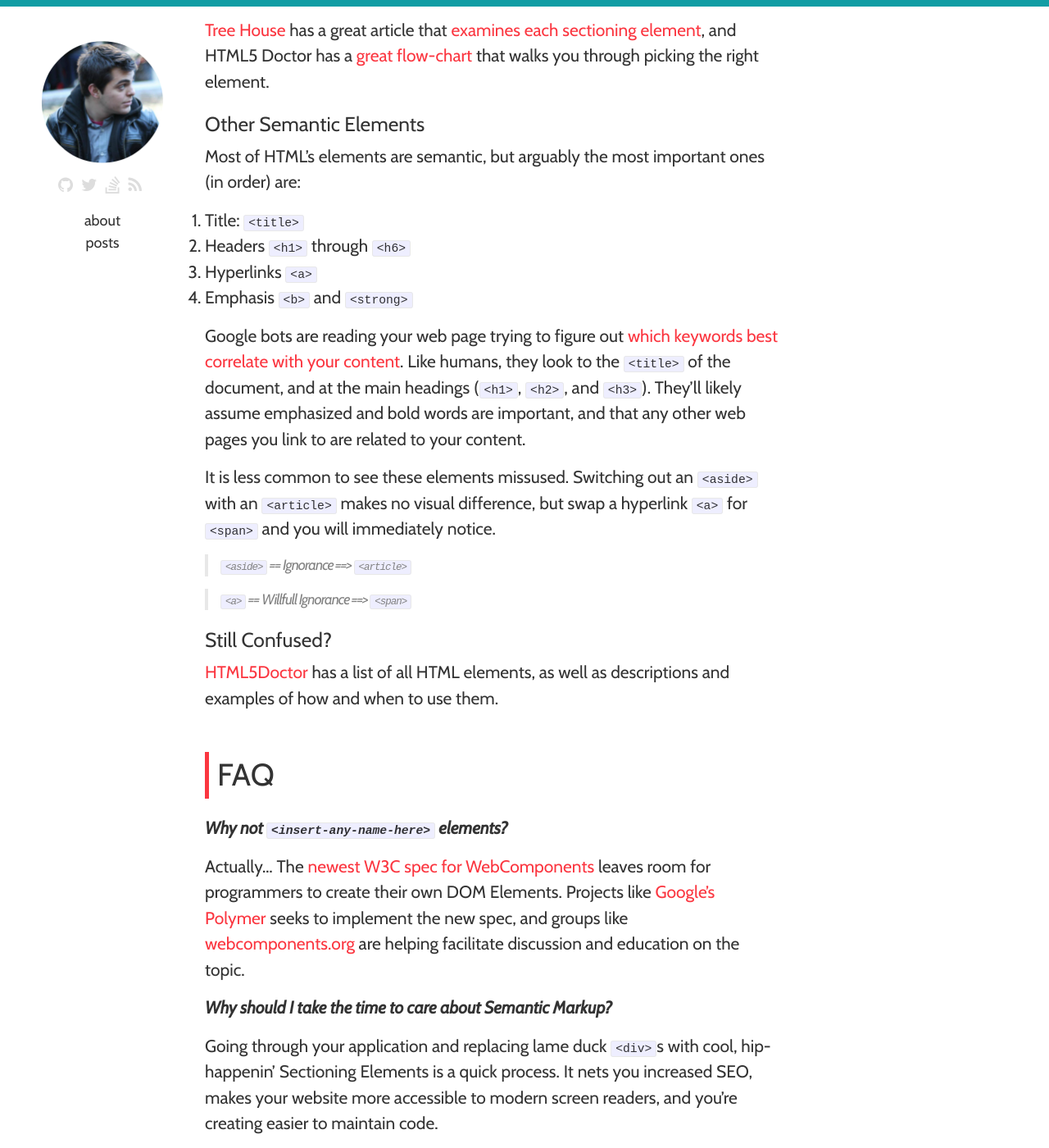
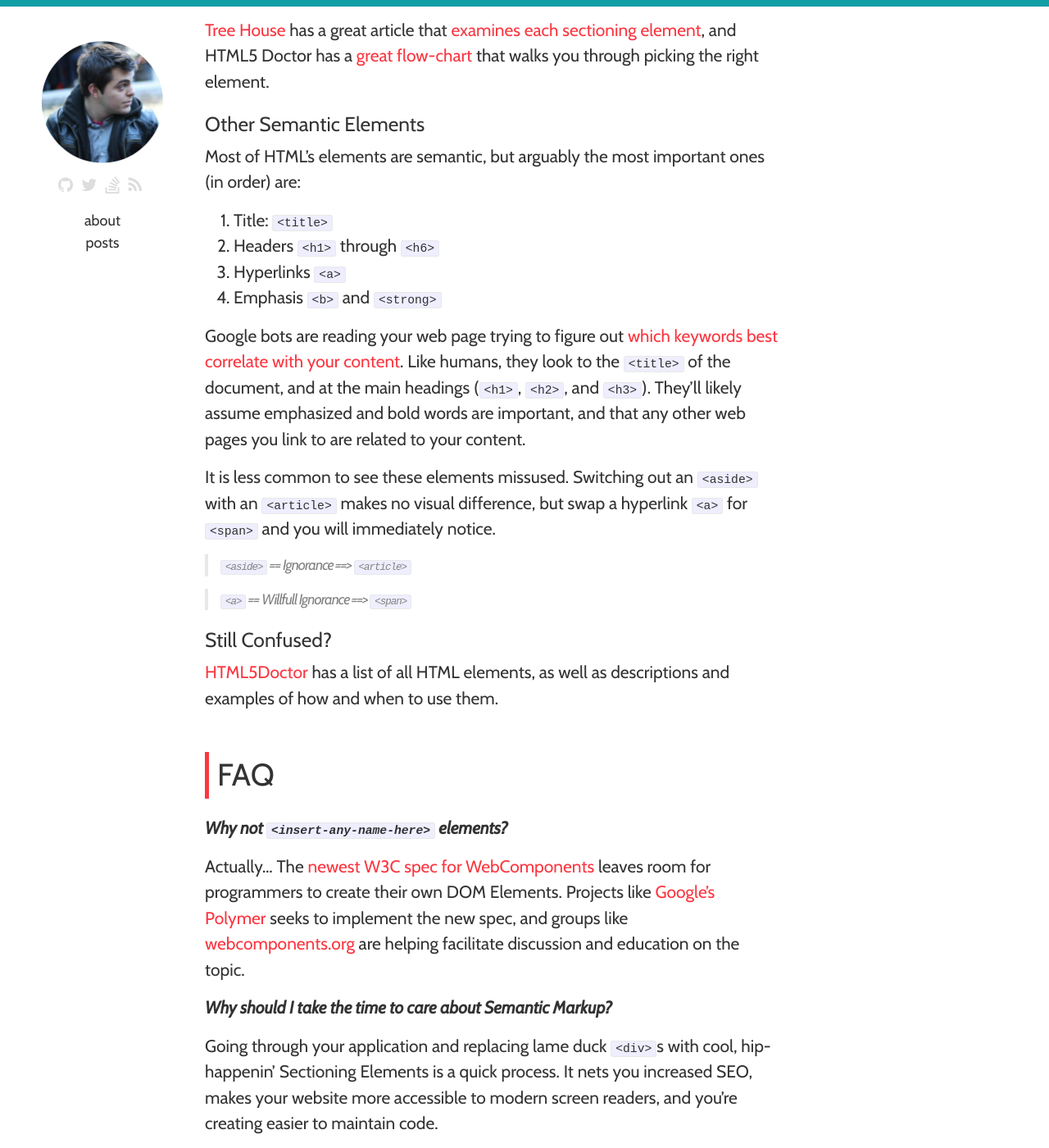
Before and after one commit to csengineer13/dannyrb.com, a Jekyll site: the page built from _posts/2015-10-28-the-programmers-guide-to-better-seo-semantic-markup-and-html5.markdown, in a window 1280 px wide and 1400 px high, scrolled down 2668 px. Shown: the whole window at 82% size. Built offline with Jekyll 4.4.1, drawn with Linux system fonts in a browser that asks for light colours; nearby versions of some CDN libraries; comment, search, counter and statistics services are not loaded.

Commit message:
adding padding for OL

```diff
--- a/_sass/_layout.scss
+++ b/_sass/_layout.scss
@@ -12,7 +12,7 @@ main {
         font-size: $post-font-size;
     }
 }
-article ul { padding-left: 15px; margin-left: 20px; }
+article ul, article ol { padding-left: 15px; margin-left: 20px; }
 
 .w-1 { max-width: 100% }
 .w-2 { max-width: 50% }
```
